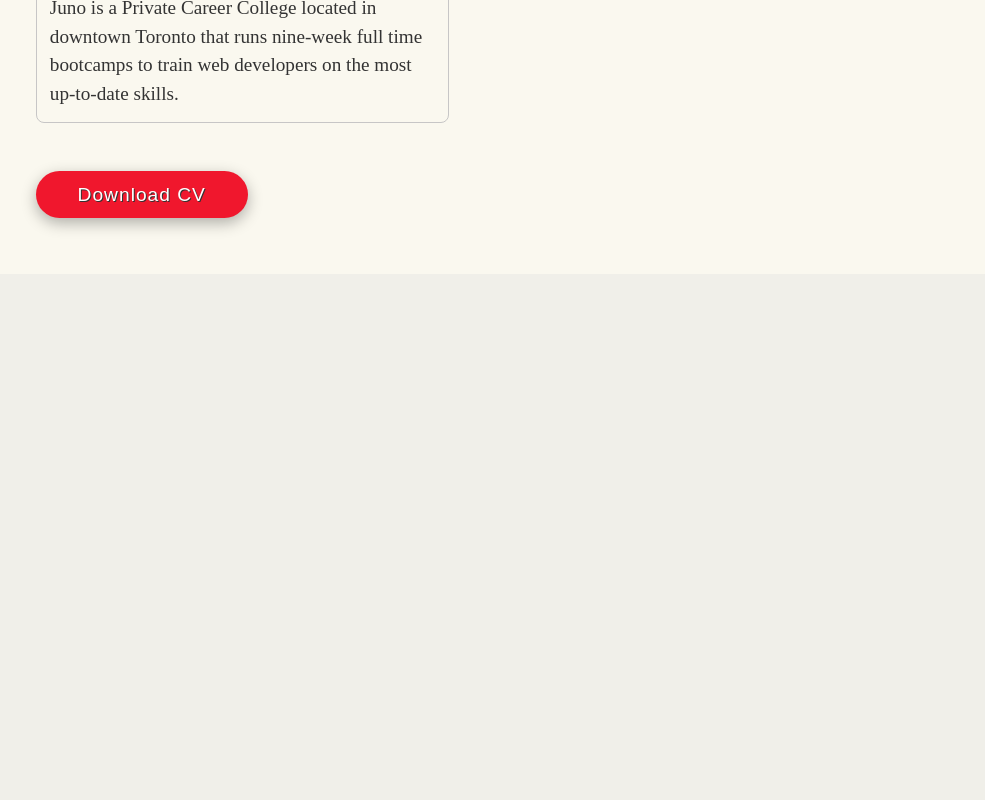
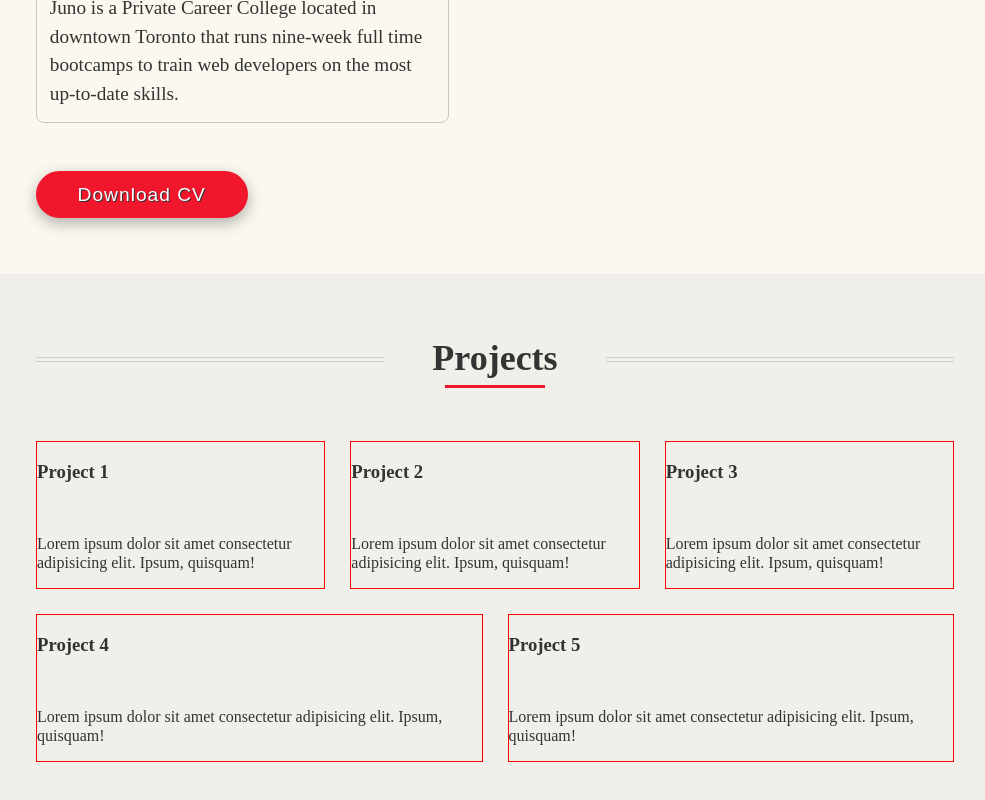
Before and after one commit to Jon-Ledo/react-portfolio-site, a React (Create React App) app: page / in a window 1280 px wide. Shown: the part 3012-3812 px from the top of the page, without its empty margins (275-1260 px from the left). Before the commit the page ends 3286 px from the top, so only its background shows below. Built offline with nearby package versions, Linux system fonts and the light colour scheme.

Commit message:
Just the basic setup for the projects section. Still need to decide how I want to show the information on the page, and which projects to choose.

```diff
--- a/src/App.css
+++ b/src/App.css
@@ -5,3 +5,4 @@
 @import './styles/about.css';
 @import './styles/resume.css';
 @import './styles/card.css';
+@import './styles/projects.css';
--- a/src/App.js
+++ b/src/App.js
@@ -2,6 +2,7 @@
 import Home from './pages/Home'
 import About from './pages/About'
 import Resume from './pages/Resume'
+import Projects from './pages/Projects'
 
 import './App.css'
 
@@ -15,6 +16,7 @@
           <Home />
           <About />
           <Resume />
+          <Projects />
         </div>
       </div>
     </div>
--- a/src/pages/Projects.jsx
+++ b/src/pages/Projects.jsx
@@ -1,8 +1,59 @@
 const Projects = () => {
   return (
-    <div className="">Projects</div>
+    <section id='projects' className='projects'>
+      <div className='page-wrapper'>
+        <div className='title-container'>
+          <div className='bars'></div>
+          <h2>Projects</h2>
+          <div className='bars'></div>
+        </div>
+        <span className='underline'></span>
+
+        <div className='projects__container'>
+          <div className='project'>
+            <h3>Project 1</h3>
+            <img src='' alt='' />
+            <p>
+              Lorem ipsum dolor sit amet consectetur adipisicing elit. Ipsum,
+              quisquam!
+            </p>
+          </div>
+          <div className='project'>
+            <h3>Project 2</h3>
+            <img src='' alt='' />
+            <p>
+              Lorem ipsum dolor sit amet consectetur adipisicing elit. Ipsum,
+              quisquam!
+            </p>
+          </div>
+          <div className='project'>
+            <h3>Project 3</h3>
+            <img src='' alt='' />
+            <p>
+              Lorem ipsum dolor sit amet consectetur adipisicing elit. Ipsum,
+              quisquam!
+            </p>
+          </div>
+          <div className='project'>
+            <h3>Project 4</h3>
+            <img src='' alt='' />
+            <p>
+              Lorem ipsum dolor sit amet consectetur adipisicing elit. Ipsum,
+              quisquam!
+            </p>
+          </div>
+          <div className='project'>
+            <h3>Project 5</h3>
+            <img src='' alt='' />
+            <p>
+              Lorem ipsum dolor sit amet consectetur adipisicing elit. Ipsum,
+              quisquam!
+            </p>
+          </div>
+        </div>
+      </div>
+    </section>
   )
 }
 
-
 export default Projects
--- a/src/styles/general.css
+++ b/src/styles/general.css
@@ -63,7 +63,9 @@
 }
 
 .title-container > h2 {
+  font-size: 2.25rem;
   padding: 0 3rem;
+  margin: 0;
 }
 
 .bars {
--- /dev/null
+++ b/src/styles/projects.css
@@ -0,0 +1,16 @@
+.projects {
+  padding: 4rem 0;
+}
+
+.projects__container {
+  display: flex;
+  flex-wrap: wrap;
+  gap: 25px;
+  padding-top: 3rem;
+}
+
+.project {
+  width: 30%;
+  flex-grow: 1;
+  border: 1px solid red;
+}
```
